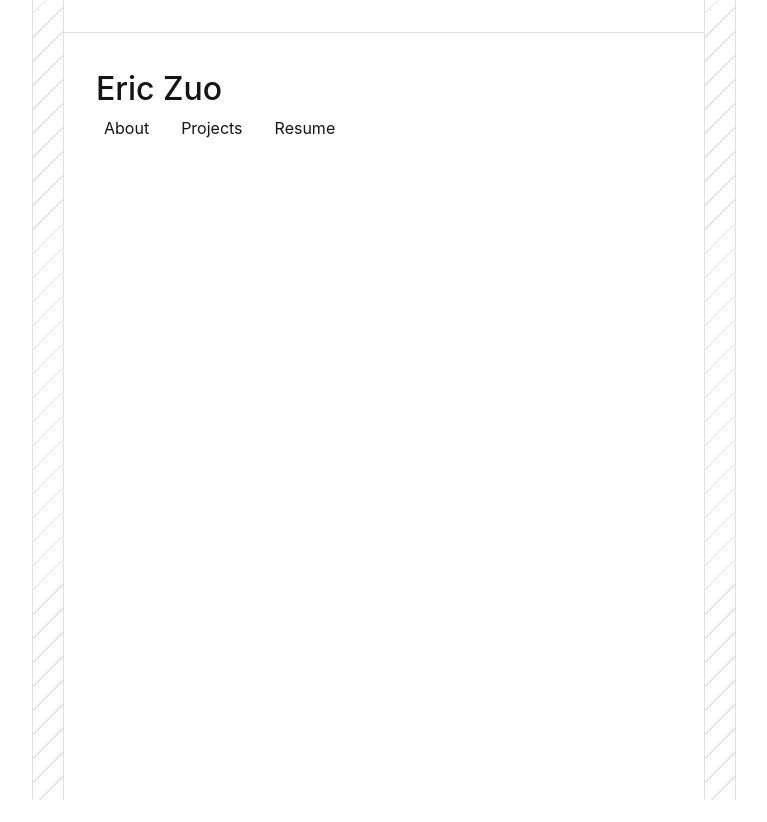
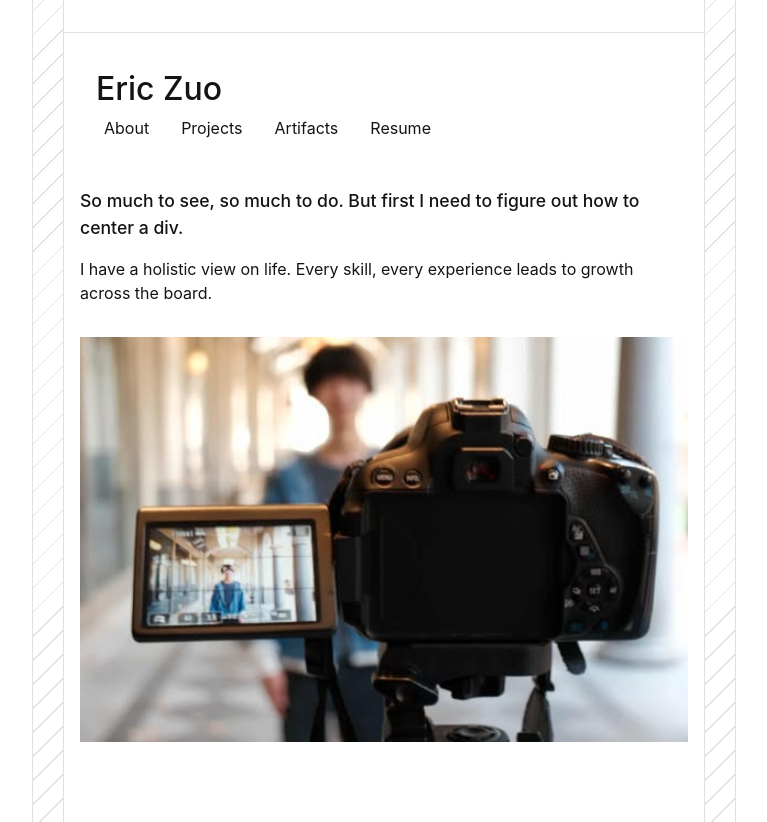
Before and after one commit to Flaryiest/portfolio-v3, a React (Vite) app in the folder web/: page /about in a window 1280 px wide. Shown: the whole page, without its empty margins (256-1023 px from the left). Before the commit the page ends 800 px from the top, so only its background shows below. Built offline with nearby package versions, Linux system fonts and the light colour scheme.

Commit message:
about page start

```diff
--- a/web/src/components/navbar/navbar.tsx
+++ b/web/src/components/navbar/navbar.tsx
@@ -3,7 +3,7 @@
 
 export default function Navbar() {
     return      <header className={styles.header}>
-                        <h1 className={styles.title}>Eric Zuo</h1>
+                        <Link to="/"><h1 className={styles.title}>Eric Zuo</h1></Link>
                         <nav className={styles.nav}>
                             <ul className={styles.navLinks}>
                                 <li>
@@ -24,11 +24,19 @@
                                 </li>
                                 <li>
                                     <Link
-                                        to="/Eric_Zuo_Resume.pdf"
+                                        to="/artifacts"
+                                        className={styles.navLink}
+                                    >
+                                        Artifacts
+                                    </Link>
+                                </li>
+                                <li>
+                                    <a
+                                        href="/Eric_Zuo_Resume.pdf"
                                         className={styles.navLink}
                                     >
                                         Resume
-                                    </Link>
+                                    </a>
                                 </li>
                             </ul>
                         </nav>
--- a/web/src/pages/about/about.module.css
+++ b/web/src/pages/about/about.module.css
@@ -0,0 +1,27 @@
+.content {
+    display: flex;
+    flex-direction: column;
+    width: 100%;
+    margin-top: 3rem;
+    padding: 0rem 1rem;
+}
+
+
+
+.header {
+    font-size: 1.1rem;
+    font-weight: 550;
+    margin-bottom: 1rem;
+}
+
+.paragraph {
+
+}
+
+.image {
+    width: 768px;
+    height: auto;
+    max-width: 100%;
+    max-height: 100%;
+    margin-top: 2rem;
+}
--- a/web/src/pages/about/about.tsx
+++ b/web/src/pages/about/about.tsx
@@ -1,5 +1,11 @@
 import styles from './about.module.css'
 
 export default function AboutPage() {
-    return <></>
+    return <div className={styles.content}>
+        <h1 className={styles.header}>So much to see, so much to do. But first I need to figure out how to center a div.</h1>
+        <p className={styles.paragraph}>
+            I have a holistic view on life. Every skill, every experience leads to growth across the board.
+        </p>
+        <img src="/horizontal.jpg" alt="pic of me in front of a camera" className={styles.image}></img>
+    </div>
 }
--- a/web/src/pages/index/index.tsx
+++ b/web/src/pages/index/index.tsx
@@ -1,5 +1,4 @@
 import styles from './index.module.css'
-import { Link } from 'react-router-dom'
 import WorkCard from '../../components/workCard/workCard'
 
 export default function Index() {
```
Also changed, not shown: web/public/horizontal.jpg (added).
